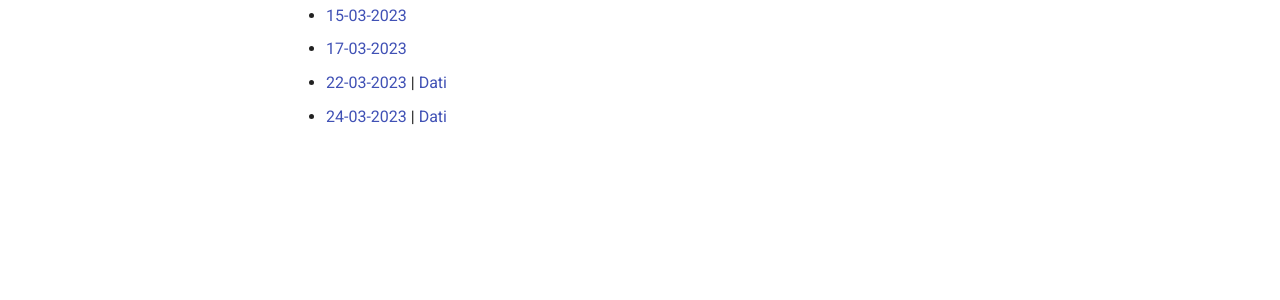
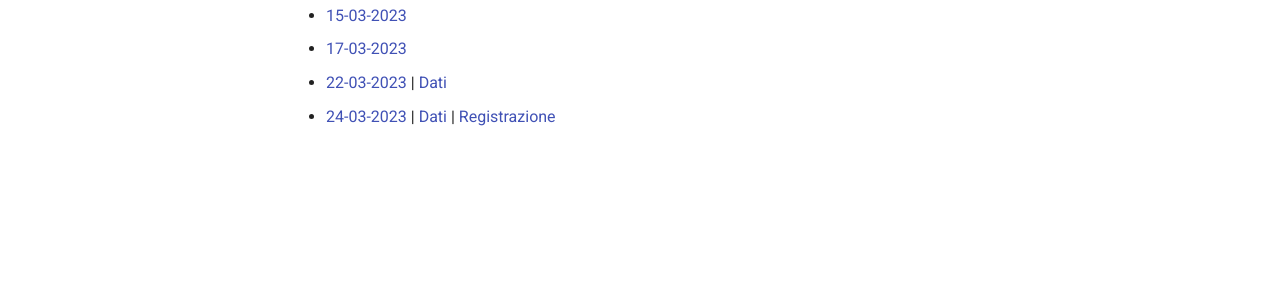
Before and after one commit to andreatitolo/gislab2023, an MkDocs documentation site: the page built from docs/2. Slides/Elenco Slides.md, in a window 1280 px wide. Shown: the part 300-600 px from the top of the page. Built offline with MkDocs 1.6.1 and Material for MkDocs 9.7.7, drawn with Linux system fonts in a browser that asks for light colours; comment, search, counter and statistics services are not loaded.

Commit message:
add recording lesson 4

```diff
--- a/docs/2. Slides/Elenco Slides.md
+++ b/docs/2. Slides/Elenco Slides.md
@@ -7,4 +7,4 @@
 
 -  [22-03-2023](https://www.andreatitolo.com/slides/gislab/3.GoogleEarth.html) | [Dati](https://codeberg.org/titoloandrea/SapienzaStudentLab2023/raw/branch/main/dati/3_GE/3_GE.7z)
 
--  [24-03-2023](https://www.andreatitolo.com/slides/gislab/4.IntroQGIS.html) | [Dati](https://codeberg.org/titoloandrea/SapienzaStudentLab2023/raw/branch/main/dati/4_intro_qgis.zip)
+-  [24-03-2023](https://www.andreatitolo.com/slides/gislab/4.IntroQGIS.html) | [Dati](https://codeberg.org/titoloandrea/SapienzaStudentLab2023/raw/branch/main/dati/4_intro_qgis.zip) | [Registrazione](https://kdrive.infomaniak.com/app/share/408009/f8a0b482-4c30-4a6d-a6cb-19ec429911ff)
```
